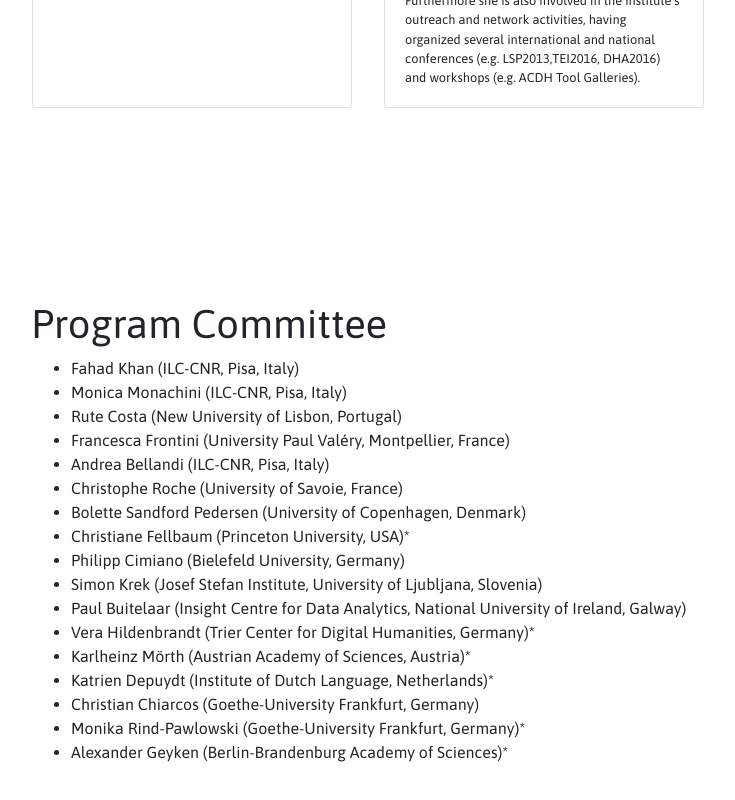
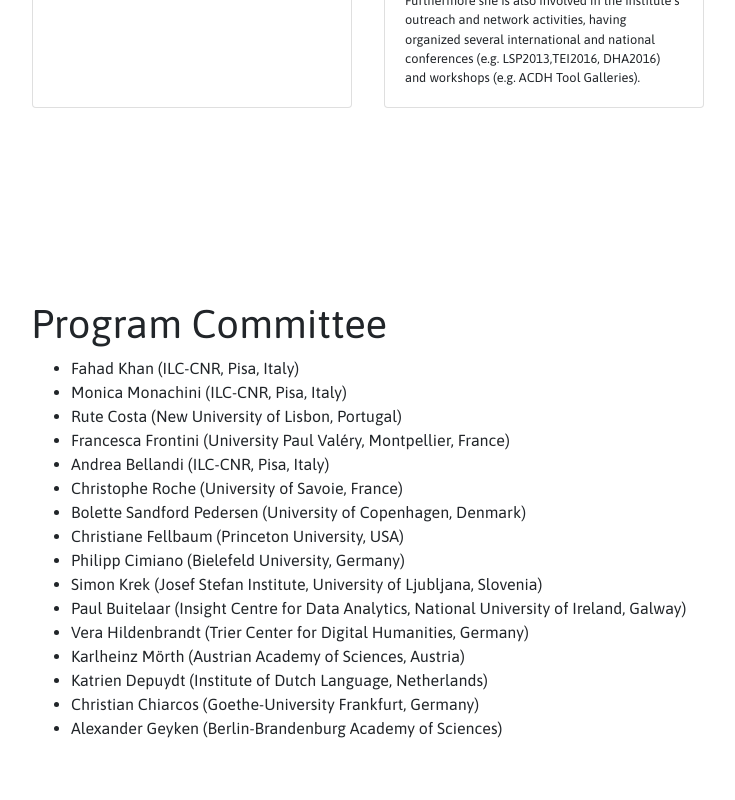
Before and after one commit to jmccrae/lexdhai, a plain HTML site: page index.html in a window 1280 px wide. Shown: the part 5318-6118 px from the top of the page, without its empty margins (289-1024 px from the left). Drawn offline with nearby package versions, Linux system fonts and the light colour scheme.

Commit message:
Update PC

```diff
--- a/index.html
+++ b/index.html
@@ -246,16 +246,16 @@ Address: Belgrade Center for Digital Humanities, Belgrade, Serbia
                     <li>Andrea Bellandi (ILC-CNR, Pisa, Italy)</li>
                     <li>Christophe Roche (University of Savoie, France)</li>
                     <li>Bolette Sandford Pedersen (University of Copenhagen, Denmark)</li>
-                    <li>Christiane Fellbaum (Princeton University, USA)*</li>
+                    <li>Christiane Fellbaum (Princeton University, USA)</li>
                     <li>Philipp Cimiano (Bielefeld University, Germany)</li>
                     <li>Simon Krek (Josef Stefan Institute, University of Ljubljana, Slovenia)</li>
                     <li>Paul Buitelaar (Insight Centre for Data Analytics, National University of Ireland, Galway)</li>
-                    <li>Vera Hildenbrandt (Trier Center for Digital Humanities, Germany)*</li>
-                    <li>Karlheinz Mörth (Austrian Academy of Sciences, Austria)*</li>
-                    <li>Katrien Depuydt (Institute of Dutch Language, Netherlands)*</li>
+                    <li>Vera Hildenbrandt (Trier Center for Digital Humanities, Germany)</li>
+                    <li>Karlheinz Mörth (Austrian Academy of Sciences, Austria)</li>
+                    <li>Katrien Depuydt (Institute of Dutch Language, Netherlands)</li>
                     <li>Christian Chiarcos (Goethe-University Frankfurt, Germany)</li>
-                    <li>Monika Rind-Pawlowski (Goethe-University Frankfurt, Germany)*</li>
-                    <li>Alexander Geyken (Berlin-Brandenburg Academy of Sciences)*</li>
+                    <!--<li>Monika Rind-Pawlowski (Goethe-University Frankfurt, Germany)</li>-->
+                    <li>Alexander Geyken (Berlin-Brandenburg Academy of Sciences)</li>
                     </ul>
                 </div>
             </section>
```
